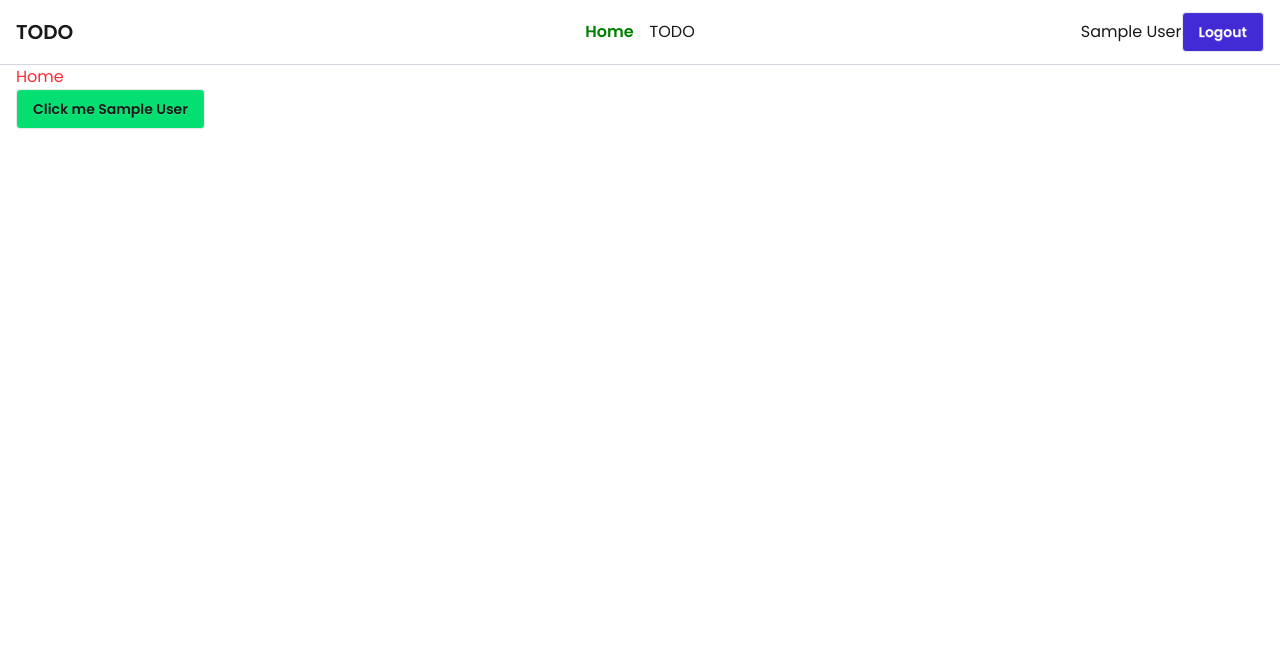
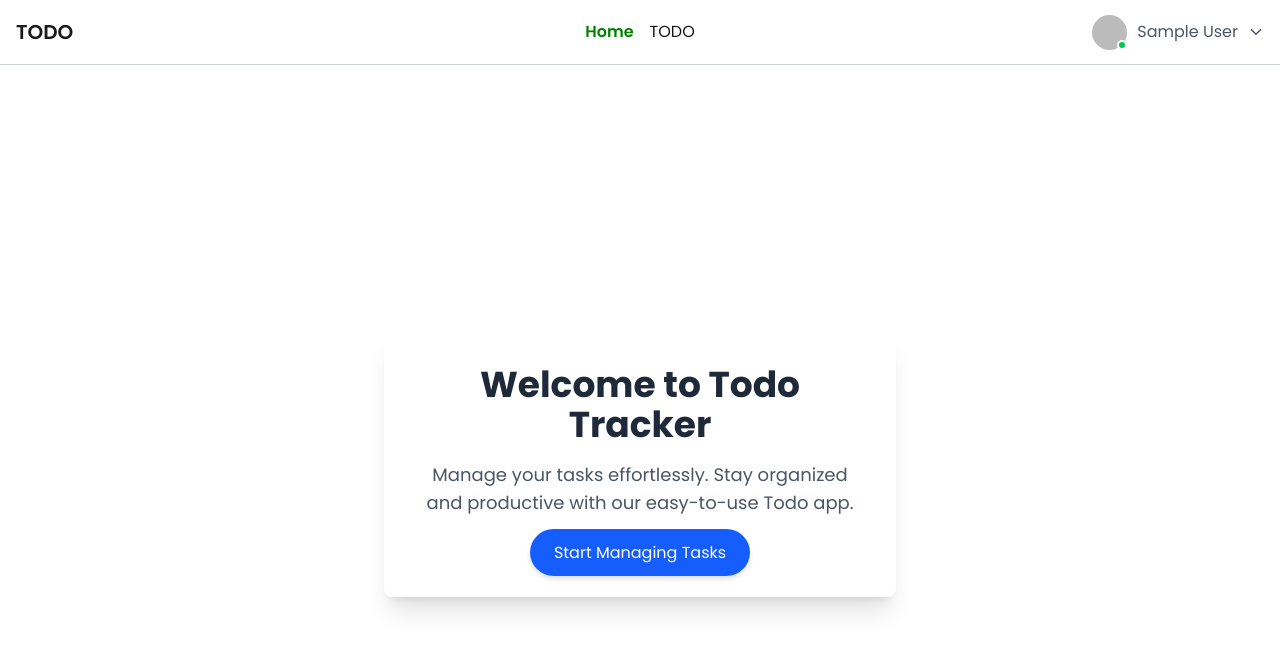
Before and after one commit to aburayhan-bpi/todo-app-client, a React (Vite) app: page / in a window 1280 px wide. Shown: the top 650 px of the page. Built offline with nearby package versions, Linux system fonts and the light colour scheme; no server answers; sample sign-in values are in the browser's storage.

Commit message:
navbar redesign

```diff
--- a/src/components/Navbar.jsx
+++ b/src/components/Navbar.jsx
@@ -1,10 +1,17 @@
 import { Link, NavLink, useNavigate } from "react-router";
 import useAuth from "../hooks/useAuth";
+import { FiUser } from "react-icons/fi";
+import { TbLogout2 } from "react-icons/tb";
+import { IoSettingsOutline } from "react-icons/io5";
+import { useState } from "react";
+import { IoIosArrowUp } from "react-icons/io";
+import { LuListTodo } from "react-icons/lu";
+import { GoHome } from "react-icons/go";
 
 const Navbar = () => {
   const { user, logOut } = useAuth();
   const navigate = useNavigate();
-
+  const [accountMenuOpen, setAccountMenuOpen] = useState(false);
   const handleLogOut = () => {
     logOut()
       .then(() => {
@@ -37,13 +44,72 @@ const Navbar = () => {
         <div className="navbar-end">
           {user && user?.email ? (
             <div className="flex items-center">
-              <p>{user && user?.displayName}</p>
+              {/* <p>{user && user?.displayName}</p>
               <button
                 onClick={handleLogOut}
                 className="btn bg-primary text-white"
               >
                 Logout
-              </button>
+              </button> */}
+              <div className="flex items-center gap-[15px]">
+                <div
+                  className="flex items-center gap-[10px] cursor-pointer relative"
+                  onClick={() => setAccountMenuOpen(!accountMenuOpen)}
+                >
+                  <div className="relative">
+                    <img
+                      src={user?.photoURL}
+                      alt={user?.displayName}
+                      title={user?.displayName}
+                      className="w-[35px] h-[35px] rounded-full object-cover"
+                    />
+                    <div className="w-[10px] h-[10px] rounded-full bg-green-500 absolute bottom-[0px] right-0 border-2 border-white"></div>
+                  </div>
+
+                  <h1 className="text-[1rem] font-[400] text-gray-600 sm:block hidden">
+                    {user?.displayName}
+                  </h1>
+
+                  <div
+                    className={`${
+                      accountMenuOpen
+                        ? "translate-y-0 opacity-100 z-[1]"
+                        : "translate-y-[10px] opacity-0 z-[-1]"
+                    } bg-white w-max rounded-md absolute top-[45px] right-0 p-[10px] flex flex-col transition-all duration-300 gap-[5px]`}
+                  >
+                    <Link
+                      to="/"
+                      className="flex items-center gap-[5px] rounded-md p-[8px] pr-[45px] py-[3px] text-[1rem] text-gray-600 hover:bg-gray-50"
+                    >
+                      <GoHome />
+                      Home
+                    </Link>
+                    <Link
+                      to="/todo"
+                      className="flex items-center gap-[5px] rounded-md p-[8px] pr-[45px] py-[3px] text-[1rem] text-gray-600 hover:bg-gray-50"
+                    >
+                      <LuListTodo />
+                      TODO Tracker
+                    </Link>
+
+                    <div className="mt-3 border-t border-gray-200 pt-[5px]">
+                      <p
+                        onClick={handleLogOut}
+                        className="flex items-center gap-[5px] rounded-md p-[8px] pr-[45px] py-[3px] text-[1rem] text-red-500 hover:bg-red-50"
+                      >
+                        <TbLogout2 />
+                        Logout
+                      </p>
+                    </div>
+                  </div>
+
+                  <IoIosArrowUp
+                    className={`${
+                      accountMenuOpen ? "rotate-0" : "rotate-[180deg]"
+                    } transition-all duration-300 text-gray-600 sm:block hidden`}
+                  />
+                </div>
+              </div>
             </div>
           ) : (
             <Link to="/login" className="btn bg-green-600 text-white">
--- a/src/pages/Home/Home.jsx
+++ b/src/pages/Home/Home.jsx
@@ -1,15 +1,27 @@
-import useAuth from "../../hooks/useAuth";
-
 const Home = () => {
-  const { user } = useAuth();
-  console.log("from home user", user);
   return (
-    <div>
-      <h2 className="text-red-500">Home</h2>
-      <div>
-        <button className="bg-green-400 btn">
-          Click me {user?.displayName}
-        </button>
+    <div className="min-h-screen flex items-center justify-center">
+      <div className="max-w-lg w-full bg-white p-8 rounded-lg shadow-xl">
+        <h2 className="text-4xl font-bold text-center text-gray-800 mb-4">
+          Welcome to Todo Tracker
+        </h2>
+        <p className="text-lg text-gray-600 text-center mb-6">
+          Manage your tasks effortlessly. Stay organized and productive with our
+          easy-to-use Todo app.
+        </p>
+        <div className="text-center">
+          <a
+            href="/todo" // Replace with your actual route
+            className="bg-blue-600 text-white px-6 py-3 rounded-full shadow-md hover:bg-blue-700 transition duration-300"
+          >
+            Start Managing Tasks
+          </a>
+        </div>
+        {/* <div className="text-center mt-6">
+          <p className="text-sm text-gray-500">
+            Need help? Check our <a href="/faq" className="text-blue-500 hover:underline">FAQ</a>.
+          </p>
+        </div> */}
       </div>
     </div>
   );
--- a/src/pages/Todo/Todo.jsx
+++ b/src/pages/Todo/Todo.jsx
@@ -173,13 +173,13 @@ const Todo = () => {
     const formElement = e.target;
     const title = formElement.title.value; // Accessing the title input
     const description = formElement.description.value; // Accessing the description textarea
-    const category = formElement.category.value; // Accessing the category select
+    // const category = formElement.category.value; // Accessing the category select
 
     const newTask = {
       id: new Date().getTime(), // Generate a unique ID (you can replace this with a backend-generated ID)
       title: title,
       description: description,
-      category: category,
+      category: "todo",
       taskUser: user?.email,
       timestamp: currentTime, // You can adjust this format as per your requirement
     };
@@ -227,14 +227,14 @@ const Todo = () => {
           className="w-full p-2 mb-4 border border-gray-200 rounded-md"
           required
         />
-        <select
+        {/* <select
           className="w-full p-2 mb-4 border border-gray-200 rounded-md"
           name="category" // Add name attribute for category
         >
           <option value="todo">To-Do</option>
           <option value="in-progress">In Progress</option>
           <option value="done">Done</option>
-        </select>
+        </select> */}
         <button
           type="submit"
           className="bg-green-500 hover:bg-green-600 text-white py-2 px-4 rounded-lg"
--- /dev/null
+++ b/tailwind.config.js
@@ -0,0 +1,13 @@
+// tailwind.config.js
+module.exports = {
+    darkMode: 'class', // Enable class-based dark mode
+    content: ['./index.html', './src/**/*.{js,ts,jsx,tsx}'], // Add paths to your HTML and JS files
+    theme: {
+      extend: {
+        colors: {
+          // Customize your colors here if necessary
+        },
+      },
+    },
+    plugins: [],
+  }
```
